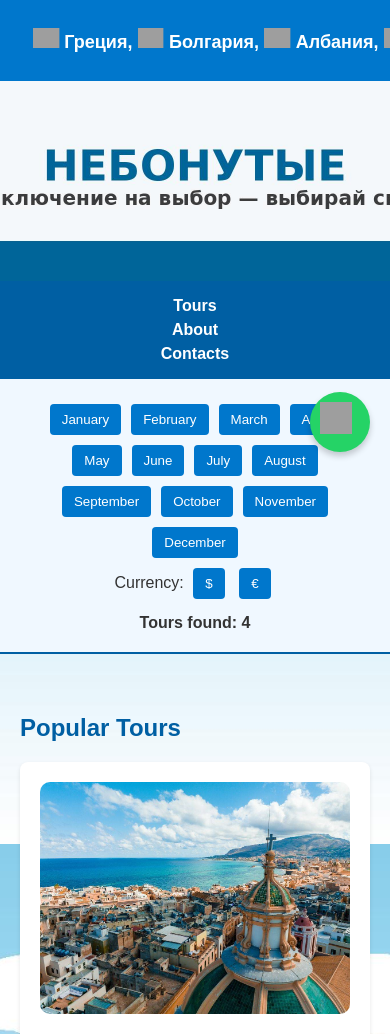
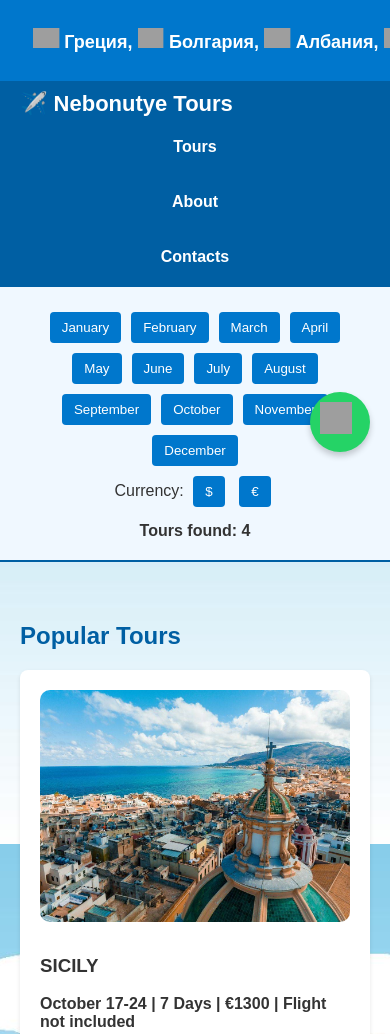
Before and after one commit to dentoplay/nebonutye-site, a plain HTML site: page index-en.html in a window 390 px wide. Shown: the top 1034 px of the page. Drawn offline with Linux system fonts and the light colour scheme; grey boxes are pictures that could not be loaded.

Commit message:
англ

```diff
--- a/index-en.html
+++ b/index-en.html
@@ -151,6 +151,50 @@ header img {
   font-weight: bold;
 }
 
+
+.navbar-with-logo {
+  display: flex;
+  justify-content: space-between;
+  align-items: center;
+  background-color: #005fa3;
+  padding: 10px 20px;
+  flex-wrap: wrap;
+}
+.navbar-with-logo .logo {
+  font-size: 22px;
+  color: white;
+  font-weight: bold;
+  display: flex;
+  align-items: center;
+  gap: 8px;
+}
+.navbar-with-logo .nav-links {
+  display: flex;
+  gap: 15px;
+}
+.navbar-with-logo a {
+  color: white;
+  text-decoration: none;
+  font-weight: bold;
+}
+.navbar-with-logo a:hover {
+  text-decoration: underline;
+}
+@media (max-width: 768px) {
+  .navbar-with-logo {
+    flex-direction: column;
+    align-items: flex-start;
+  }
+  .navbar-with-logo .nav-links {
+    flex-direction: column;
+    width: 100%;
+    padding-top: 10px;
+  }
+  .navbar-with-logo .nav-links a {
+    padding: 5px 0;
+  }
+}
+
 </style>
 </head>
 <body>
@@ -166,15 +210,18 @@ header img {
             <img src="https://flagcdn.com/w40/xk.png" alt="Косово" style="height: 20px;"> Косово</p>
       </div>
 
-    <header>
 
-    </header>
 
-    <nav>
-        <a href="#tours">Tours</a>
-        <a href="#about">About</a>
-        <a href="#contacts">Contacts</a>
-    </nav>
+
+<nav class="navbar-with-logo">
+  <div class="logo">✈️ Nebonutye Tours</div>
+  <div class="nav-links">
+    <a href="#tours">Tours</a>
+    <a href="#about">About</a>
+    <a href="#contacts">Contacts</a>
+  </div>
+</nav>
+
 
 
 <div class="tour-filter">
```
